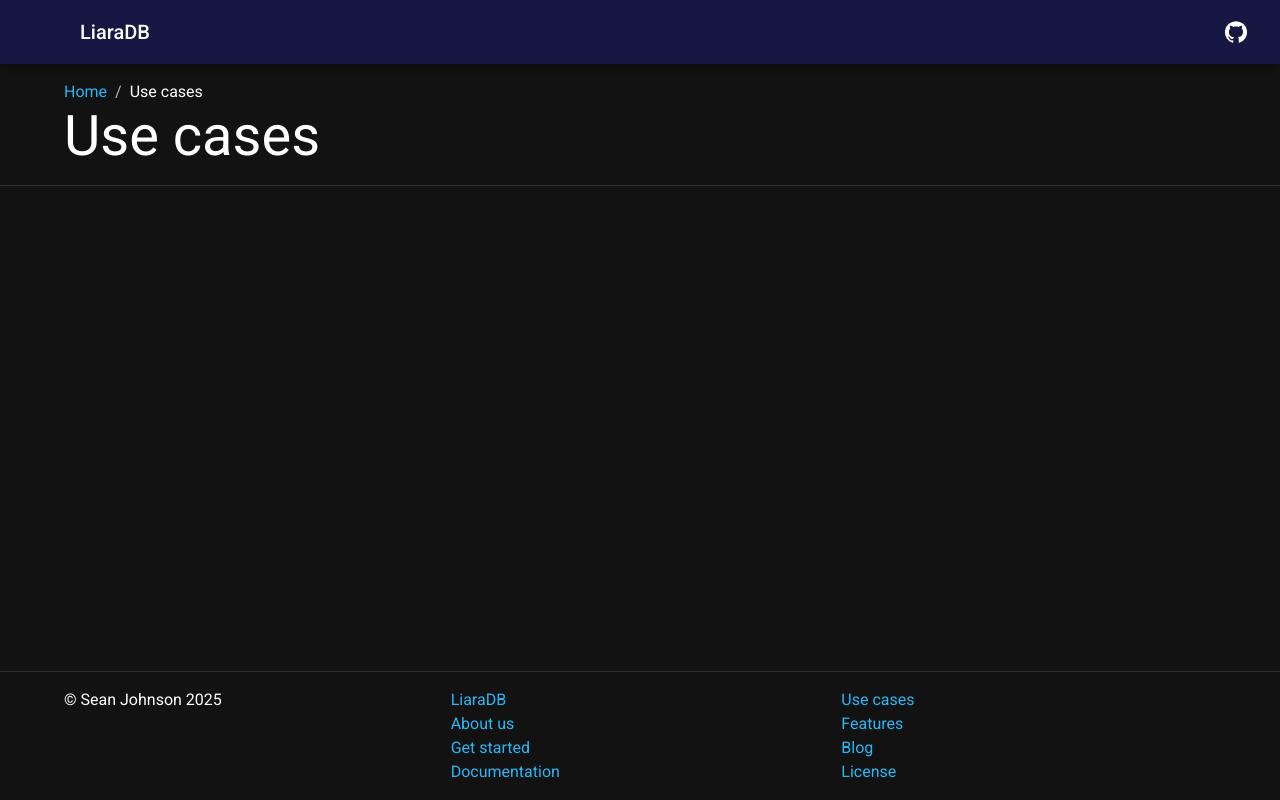
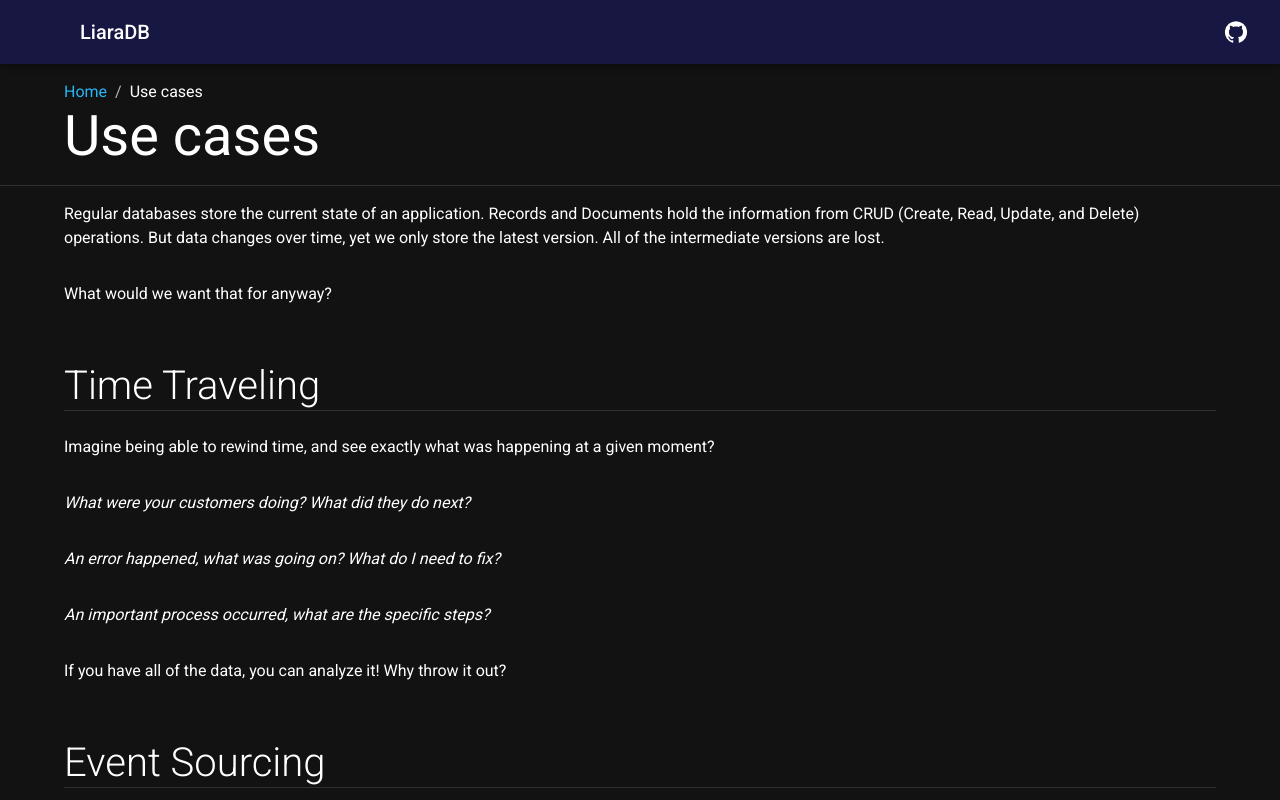
Before and after one commit to liaradb/liaradb.github.io, a Next.js app: page /use-cases in a window 1280 px wide. Shown: the top 800 px of the page. Built offline with nearby package versions, Linux system fonts and the light colour scheme; some icons are missing; what @mui/material-nextjs would draw is missing.

Commit message:
Created Use cases.

```diff
--- a/src/app/blog/entries.tsx
+++ b/src/app/blog/entries.tsx
@@ -8,6 +8,9 @@ export default function Entries() {
       <Card>
         <CardContent>
           <Typography variant="h6">Event Store SQL</Typography>
+          <Typography variant="body1">
+            {"Why SQL sometimes isn't enough."}
+          </Typography>
         </CardContent>
         <Box
           component={CardActions}
--- a/src/app/blog/event-store-sql/page.tsx
+++ b/src/app/blog/event-store-sql/page.tsx
@@ -12,7 +12,7 @@ export const metadata: Metadata = {
 
 export default function Page() {
   return (
-    <AppPage title={title}>
+    <AppPage title={title} subTitle="Why sometimes SQL isn't enough.">
       <div>
         <EventStore />
       </div>
--- a/src/app/features/features.mdx
+++ b/src/app/features/features.mdx
@@ -3,6 +3,8 @@ Architecture trends are different than they were 25 years ago. Domain Driven Des
 ## Event sourcing
 
 Most databases store information its current state. Event sourcing stores data as an append only log of events.
+
+Read more at [Use cases](/use-cases).
 
 LiaraDB also provides a Key-Value storage system.
 
--- a/src/app/use-cases/page.tsx
+++ b/src/app/use-cases/page.tsx
@@ -1,6 +1,8 @@
 import { Metadata } from "next";
 
 import { AppPage, appTitle } from "@/components";
+
+import UseCases from "./use-cases.mdx";
 
 const title = "Use cases";
 
@@ -9,5 +11,9 @@ export const metadata: Metadata = {
 };
 
 export default function Page() {
-  return <AppPage title={title}></AppPage>;
+  return (
+    <AppPage title={title}>
+      <UseCases />
+    </AppPage>
+  );
 }
--- /dev/null
+++ b/src/app/use-cases/use-cases.mdx
@@ -0,0 +1,21 @@
+Regular databases store the current state of an application. Records and Documents hold the information from CRUD (Create, Read, Update, and Delete) operations. But data changes over time, yet we only store the latest version. All of the intermediate versions are lost.
+
+What would we want that for anyway?
+
+## Time Traveling
+
+Imagine being able to rewind time, and see exactly what was happening at a given moment?
+
+_What were your customers doing? What did they do next?_
+
+_An error happened, what was going on? What do I need to fix?_
+
+_An important process occurred, what are the specific steps?_
+
+If you have all of the data, you can analyze it! Why throw it out?
+
+## Event Sourcing
+
+With Event Sourcing, data is stored as a series of Events in a log. It's append only, meaning data is never lost, just added to.
+
+Even better, it's a new way of thinking about our data.
```
